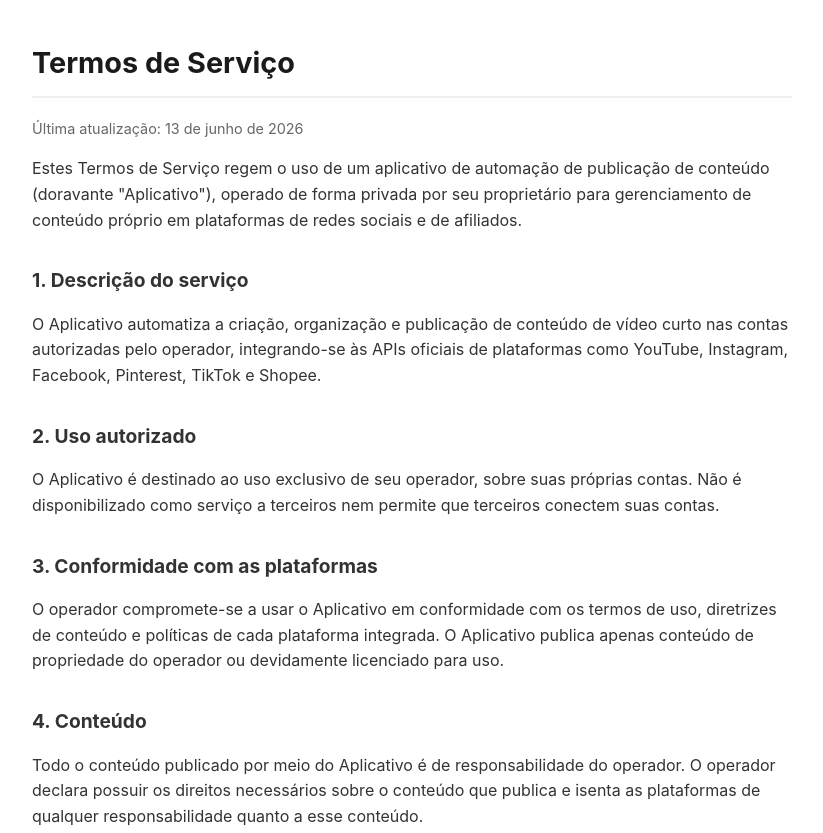
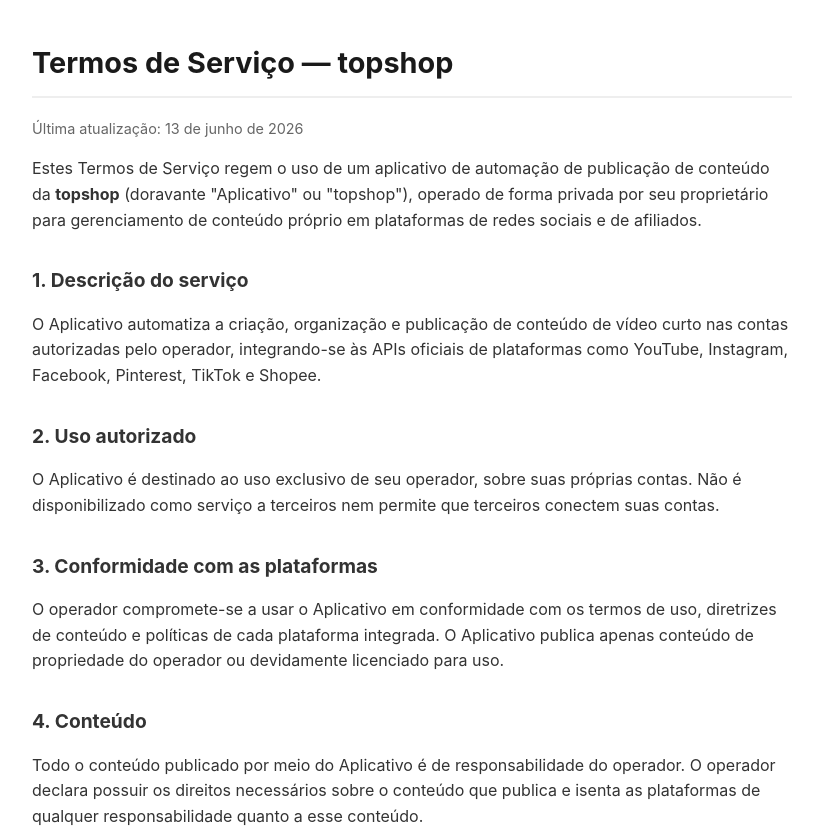
Before and after one commit to z-scriptz/site, a plain HTML site: page termos.html in a window 1280 px wide. Shown: the top 833 px of the page, without its empty margins (228-1051 px from the left). Drawn offline with Linux system fonts and the light colour scheme.

Commit message:
termos.html

```diff
--- a/termos.html
+++ b/termos.html
@@ -3,7 +3,7 @@
 <head>
 <meta charset="UTF-8">
 <meta name="viewport" content="width=device-width, initial-scale=1.0">
-<title>Termos de Serviço</title>
+<title>Termos de Serviço · topshop</title>
 <style>
   body { font-family: -apple-system, Segoe UI, Roboto, Arial, sans-serif;
          max-width: 760px; margin: 40px auto; padding: 0 20px;
@@ -17,13 +17,13 @@
 </style>
 </head>
 <body>
-<h1>Termos de Serviço</h1>
+<h1>Termos de Serviço — topshop</h1>
 <p class="data">Última atualização: 13 de junho de 2026</p>
 
 <p>Estes Termos de Serviço regem o uso de um aplicativo de automação de
-publicação de conteúdo (doravante "Aplicativo"), operado de forma privada por
-seu proprietário para gerenciamento de conteúdo próprio em plataformas de redes
-sociais e de afiliados.</p>
+publicação de conteúdo da <strong>topshop</strong> (doravante "Aplicativo" ou
+"topshop"), operado de forma privada por seu proprietário para gerenciamento de
+conteúdo próprio em plataformas de redes sociais e de afiliados.</p>
 
 <h2>1. Descrição do serviço</h2>
 <p>O Aplicativo automatiza a criação, organização e publicação de conteúdo de
```
